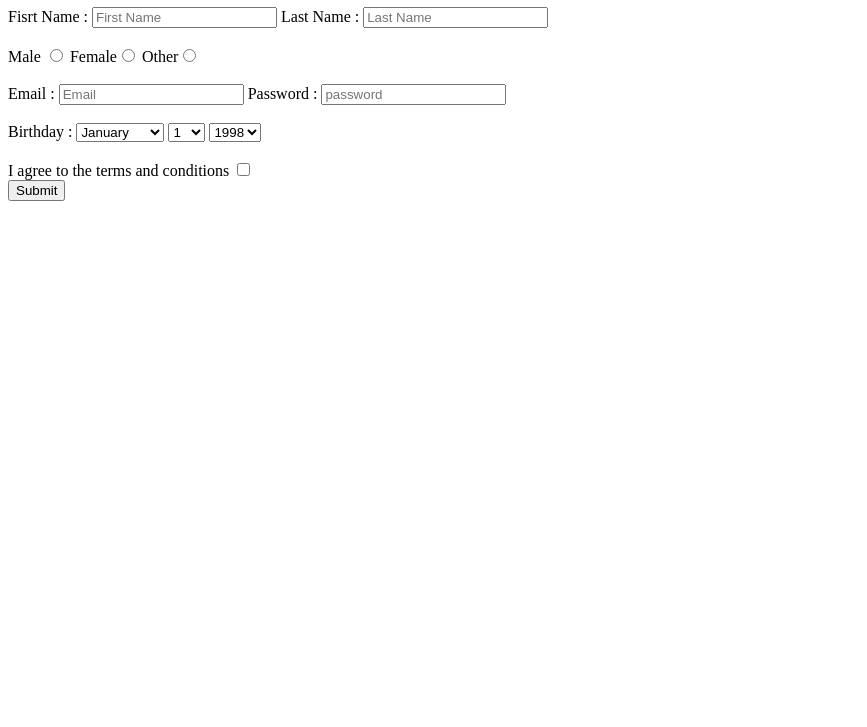
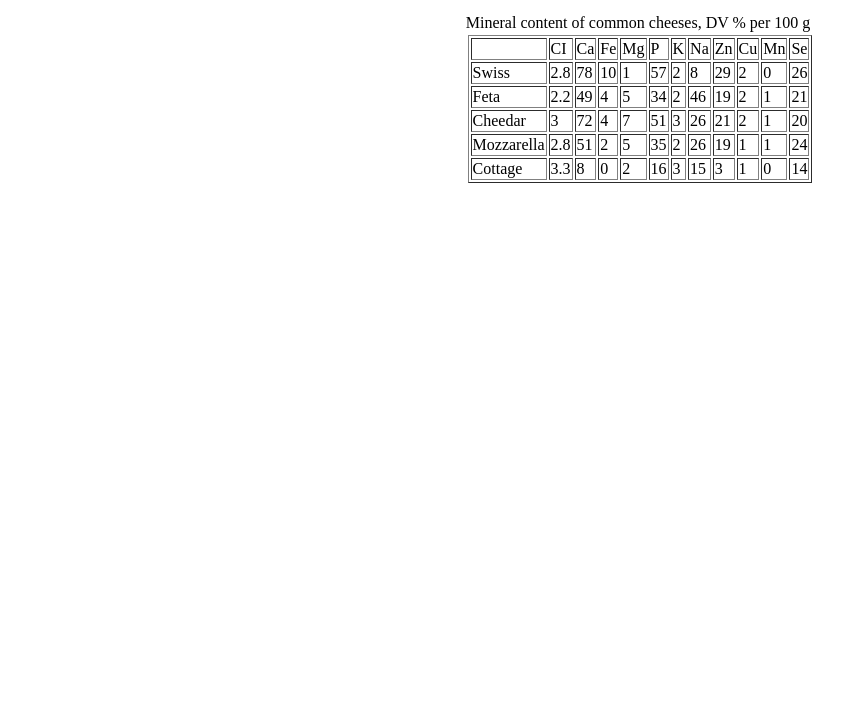
Before and after one commit to hirafatima968/hirafatima, a plain HTML site: page index.html in a window 1280 px wide. Shown: the part 73-800 px from the top of the page, without its empty margins (0-867 px from the left). Drawn offline with Linux system fonts and the light colour scheme.

Commit message:
Add files via upload

```diff
--- a/index.html
+++ b/index.html
@@ -2,109 +2,31 @@
 <html lang="en">
 <head>
     <meta charset="UTF-8">
-    <meta name="viewport" content="width=F, initial-scale=1.0">
+    <meta name="viewport" content="width=device-width, initial-scale=1.0">
     <title>Document</title>
 </head>
-<body>
-    <form>
-        <h1>Register</h1>
-             <label>Fisrt Name :</label>
-        <input type="text" placeholder="First Name"  />
-          <label>Last Name :</label>
-        <input type="text" placeholder="Last Name"  />
-        <br /><br />
-       Male  <input type="radio" name="abc" />
-      Female<input type="radio" name="abc" />
-      Other<input type="radio" name="abc" />
-      <br /><br />
-      <label>Email :</label>
-        <input type="email" placeholder="Email"required  />
-        <label>Password :</label>
-        <input type="password" placeholder="password"  />
-         <br /><br />
-        <label>Birthday :</label>
-        <select month>
-            <option>January</option>
-            <option>February</option>
-            <option>March</option>
-            <option>April</option>
-            <option>May</option>
-            <option>June</option>
-            <option>July</option>
-            <option>August</option>
-            <option>September</option>
-            <option>October</option>
-            <option>November</option>
-            <option>December</option>
-        </select>
-        <select Day>
-            <option>1</option>
-            <option>2</option>
-            <option>3</option>
-            <option>4</option>
-            <option>5</option>
-            <option>6</option>
-            <option>7</option>
-            <option>8</option>
-            <option>9</option>
-            <option>10</option>
-            <option>11</option>
-            <option>12</option>
-            <option>13</option>
-            <option>14</option>
-            <option>15</option>
-            <option>16</option>
-            <option>17</option>
-            <option>18</option>
-            <option>19</option>
-            <option>20</option>
-            <option>21</option>
-            <option>22</option>
-            <option>23</option>
-            <option>24</option>
-            <option>25</option>
-            <option>26</option>
-            <option>27</option>
-            <option>28</option>
-            <option>29</option>
-            <option>30</option>
-            <option>31</option>
-        </select>
-        <select>
-  <option>1998</option>
-  <option>1999</option>
-  <option>2000</option>
-  <option>2001</option>
-  <option>2002</option>
-  <option >2003</option>
-  <option >2004</option>
-  <option >2005</option>
-  <option >2006</option>
-  <option >2007</option>
-  <option >2008</option>
-  <option >2009</option>
-  <option >2010</option>
-  <option >2011</option>
-  <option >2012</option>
-  <option >2013</option>
-  <option >2014</option>
-  <option>2015</option>
-  <option >2016</option>
-  <option >2017</option>
-  <option >2018</option>
-  <option >2019</option>
-  <option >2020</option>
-  <option>2021</option>
-  <option>2022</option>
-  <option >2023</option>
-  <option>2024</option>
-  <option >2025</option>
-  <option >2026</option>
-</select>
-</br></br>
- I agree to the terms and conditions <input type="checkbox"required>
- <br>
- <button type="submit">Submit</button>
+<body></body>
+    <form >
+        <center>
+        <table>
+
+            <tr>  <td> <td></td><h1>   Tables</h1></td>
+            </tr>
+            <tr><td>Mineral content of common cheeses, DV % per 100 g</td></tr>
+        </table>
+            <table border="1">
+
+
+            <tr><td> </td><td>CI</td> <td>Ca</td><td>Fe</td><td>Mg</td><td>P</td><td>K</td><td>Na</td><td>Zn</td><td>Cu</td><td>Mn</td> <td>Se</td></tr>
+            <tr><td> Swiss</td><td>2.8</td> <td>78</td><td>10</td><td>1</td><td>57</td><td>2</td><td>8</td><td>29</td><td>2</td><td>0</td> <td>26</td></tr>
+            <tr><td> Feta</td><td>2.2</td> <td>49</td><td>4</td><td>5</td><td>34</td><td>2</td><td>46</td><td>19</td><td>2</td><td>1</td> <td>21</td></tr>
+            <tr><td> Cheedar</td><td>3</td> <td>72</td><td>4</td><td>7</td><td>51</td><td>3</td><td>26</td><td>21</td><td>2</td><td>1</td> <td>20</td></tr>
+            <tr><td> Mozzarella</td><td>2.8</td> <td>51</td><td>2</td><td>5</td><td>35</td><td>2</td><td>26</td><td>19</td><td>1</td><td>1</td> <td>24</td></tr>
+             <tr><td> Cottage</td><td>3.3</td> <td>8</td><td>0</td><td>2</td><td>16</td><td>3</td><td>15</td><td>3</td><td>1</td><td>0</td> <td>14</td></tr>
+
+
+        </table>
+        </center>
 
     </form>
 </body>
```
